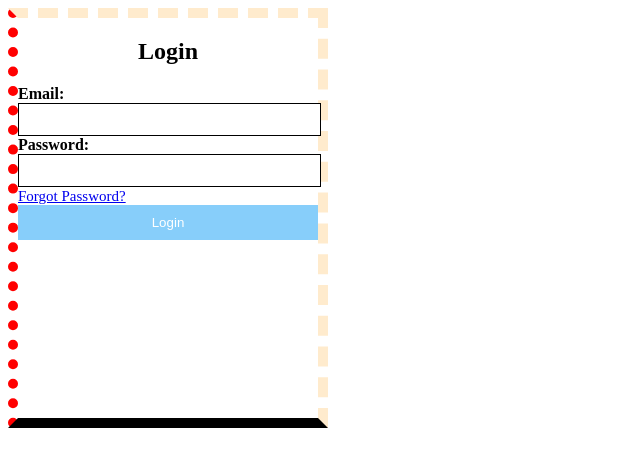
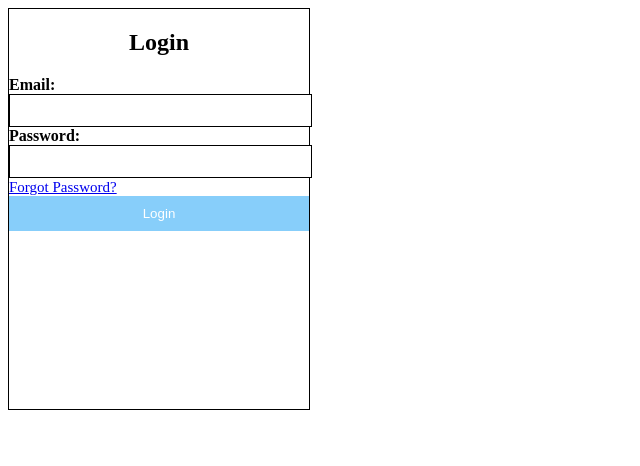
Before and after one commit to thanusree01/html, a plain HTML site: page login form.html in a window 1280 px wide. Shown: the whole page, without its empty margins (0-640 px from the left). Drawn offline with Linux system fonts and the light colour scheme.

Commit message:
Update login form.html

```diff
--- a/login form.html
+++ b/login form.html
@@ -10,10 +10,10 @@
             background: white;
             width: 300px;
             height: 400px;
-            border-left: 10px dotted red;
-            border-top: 10px dashed blanchedalmond;
-            border-bottom: 10px solid black;
-            border-right: 10px dashed blanchedalmond;
+            border-left: 1px solid black;
+            border-top: 1px solid black;
+            border-bottom: 1px solid black;
+            border-right: 1px solid black;
         }
 
         .login h2 {
```
